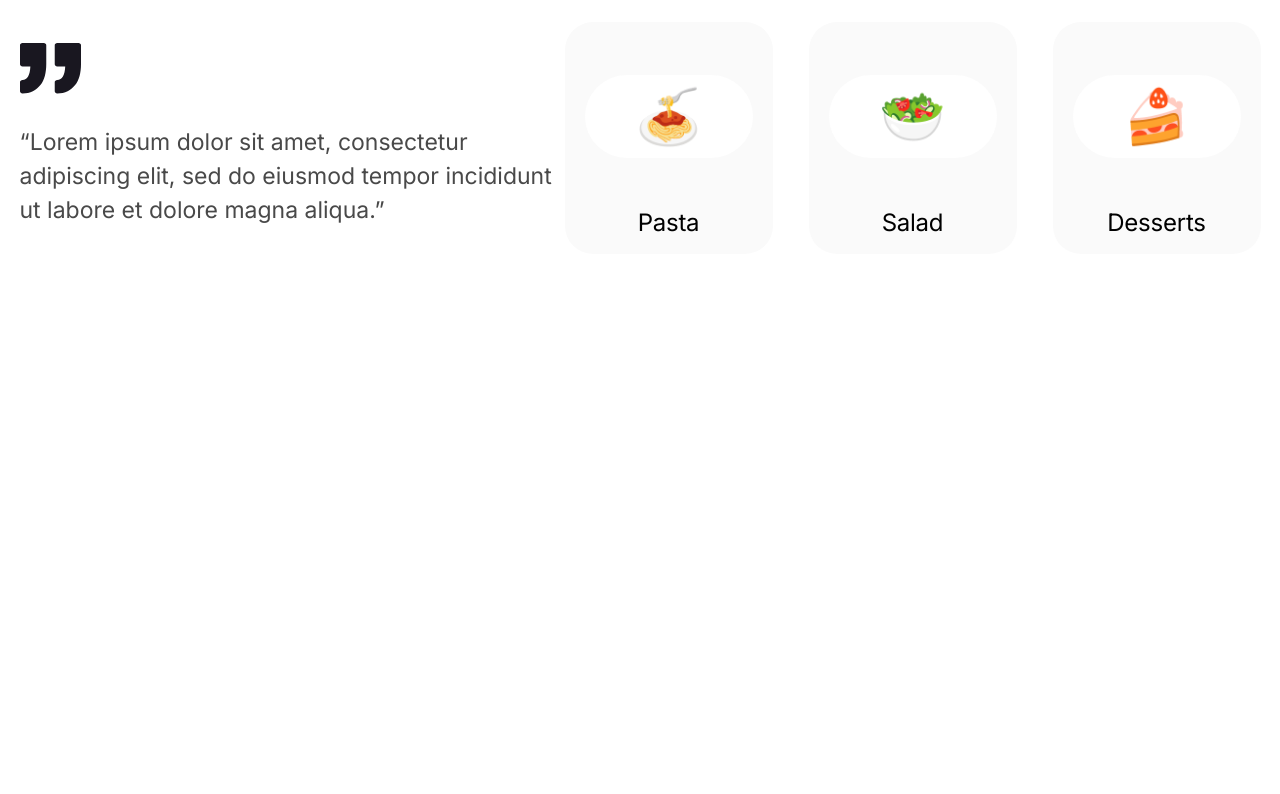
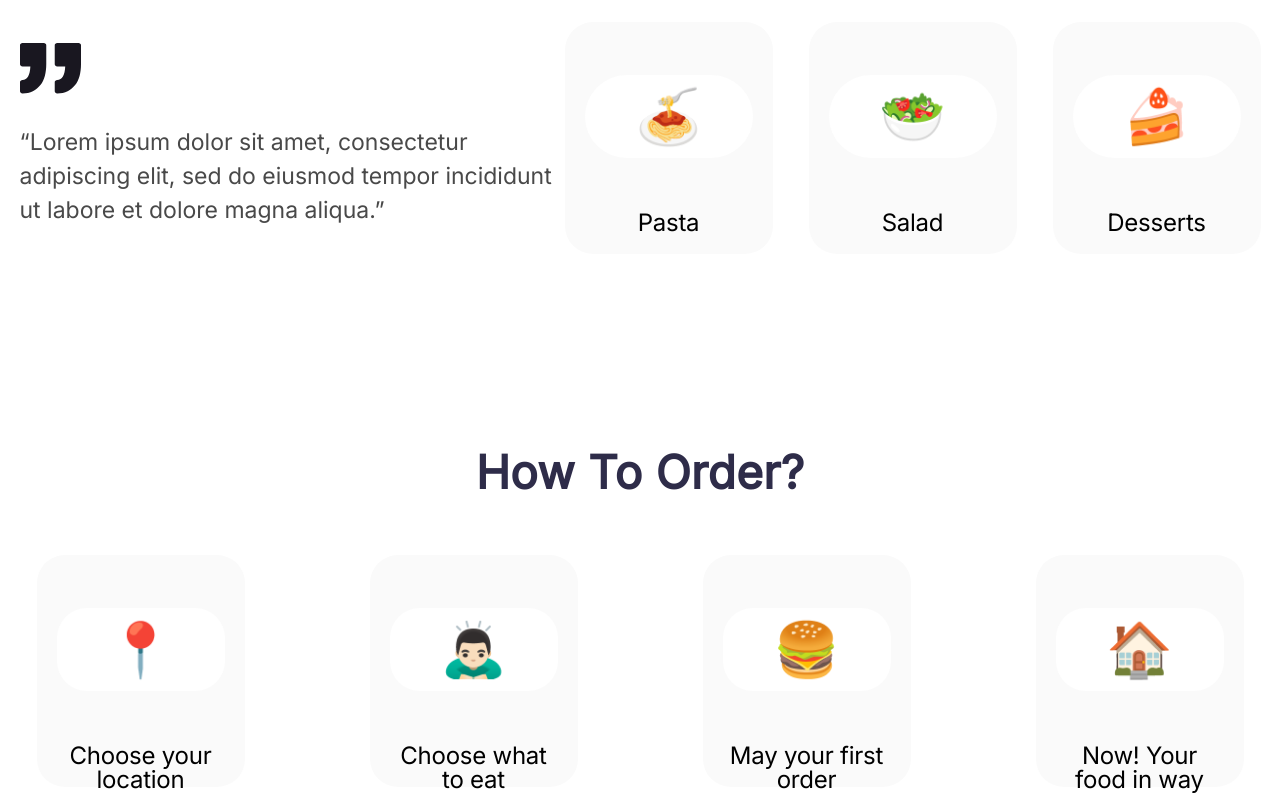
Before and after one commit to Shajibmia96/Food-Delivery, a plain HTML site: page FoodDelivery/indext.html in a window 1280 px wide. Shown: the part 1495-2289 px from the top of the page. Before the commit the page ends 1749 px from the top, so only its background shows below. Drawn offline with Linux system fonts and the light colour scheme.

Commit message:
added how Order food

```diff
--- a/FoodDelivery/indext.html
+++ b/FoodDelivery/indext.html
@@ -263,6 +263,40 @@
                   </div>
                 </div>
              </div>
+             <!-- Order section -->
+
+             <div class="order-section">
+                    <h2>How To Order?</h2>
+
+                    <div class="orderFoodDetails">
+                      <div class="order-product">
+                        <div class="order-product-one">
+
+                          <p>📍</p>
+                          <h1>Choose your location</h1>
+
+                        </div>
+                        <div class="order-product-one">
+
+                          <p>🙇🏻‍♂️</p>
+                          <h1>Choose what to eat</h1>
+
+                        </div>
+                        <div class="order-product-one">
+
+                          <p>🍔</p>
+                          <h1>May your first order</h1>
+
+                        </div>
+                        <div class="order-product-one">
+
+                          <p>🏠</p>
+                          <h1>Now! Your food in way</h1>
+
+                        </div>
+                      </div>
+                    </div>
+             </div>
       </main>
 
      <footer>
--- a/FoodDelivery/style.css
+++ b/FoodDelivery/style.css
@@ -237,6 +237,7 @@ font-weight: 600;
 .foodItems{
     display: flex;
     justify-content: center;
+    margin-bottom: 195px;
 }
 
 .foodText{
@@ -246,3 +247,48 @@ font-weight: 400;
 line-height: 34px;
 width: 545px;
 }
+
+
+/* order section */
+
+.order-section h2 {
+    color: #2E2C49;
+    text-align: center;
+    font-size: 46px;
+    font-weight: 600;
+    line-height: 46px; /* 100% */
+    letter-spacing: 0.23px;
+    margin-bottom: 60px;
+}
+.order-product{
+    display: flex;
+    gap: 125px;
+    justify-content: center;
+}
+ .order-product-one {
+    background-color: #FAFAFA;
+    padding-left: 20px;
+    padding-right: 20px;
+    width: 168px;
+    height: 232px;
+    border-radius: 28px;
+ }
+.order-product-one p{
+    text-align: center;
+    font-size: 53.159px;
+    font-style: normal;
+    font-weight: 500;
+    line-height: 53.159px;
+    padding: 15px;
+    padding-top: 15px;
+    padding-bottom: 15px;
+    background: #fff;
+    border-radius: 30px;
+}
+.order-product-one h1 {
+    text-align: center;
+    font-size: 24px;
+    font-weight: 500;
+    line-height: 24px; /* 100% */
+    letter-spacing: -0.24px;
+}
```
